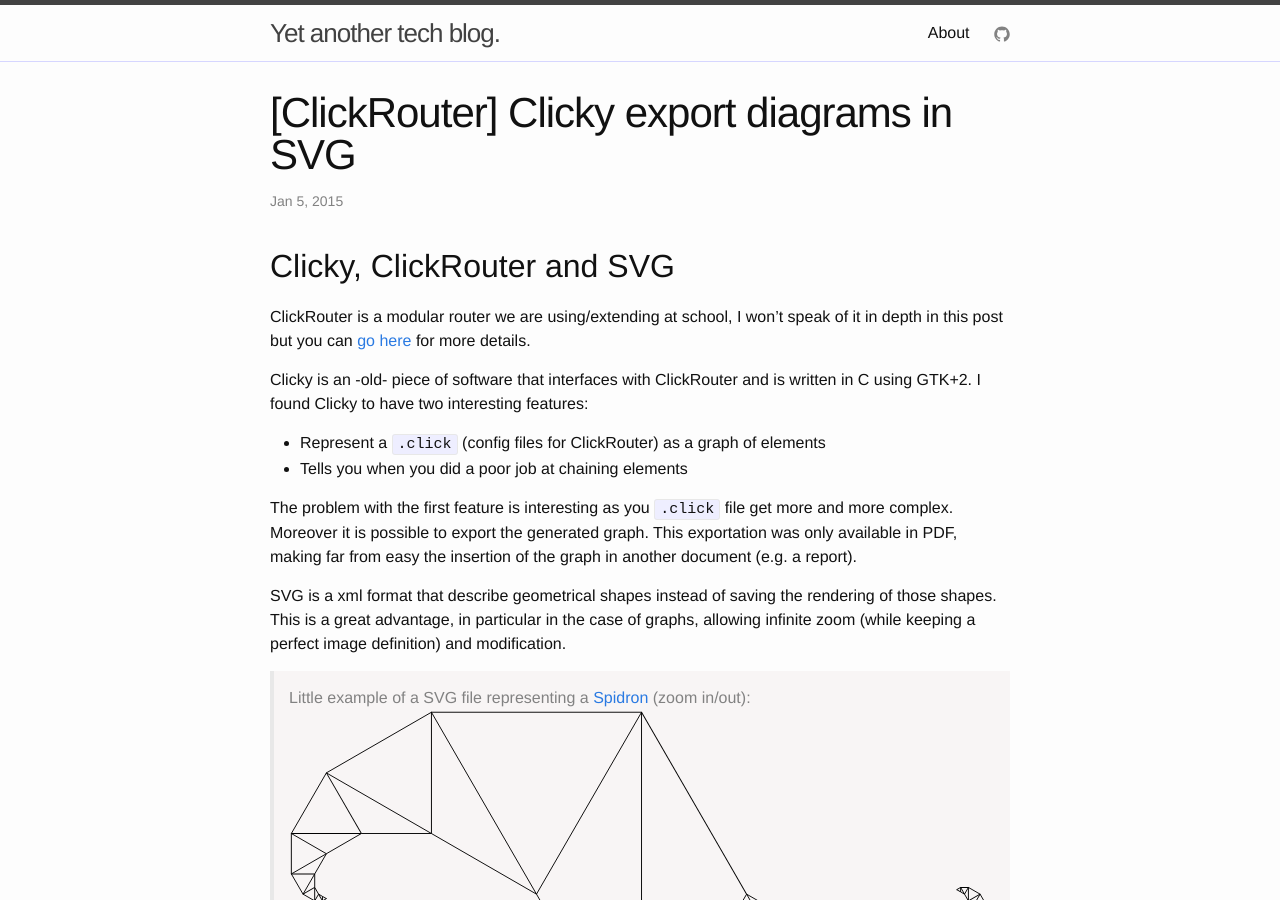
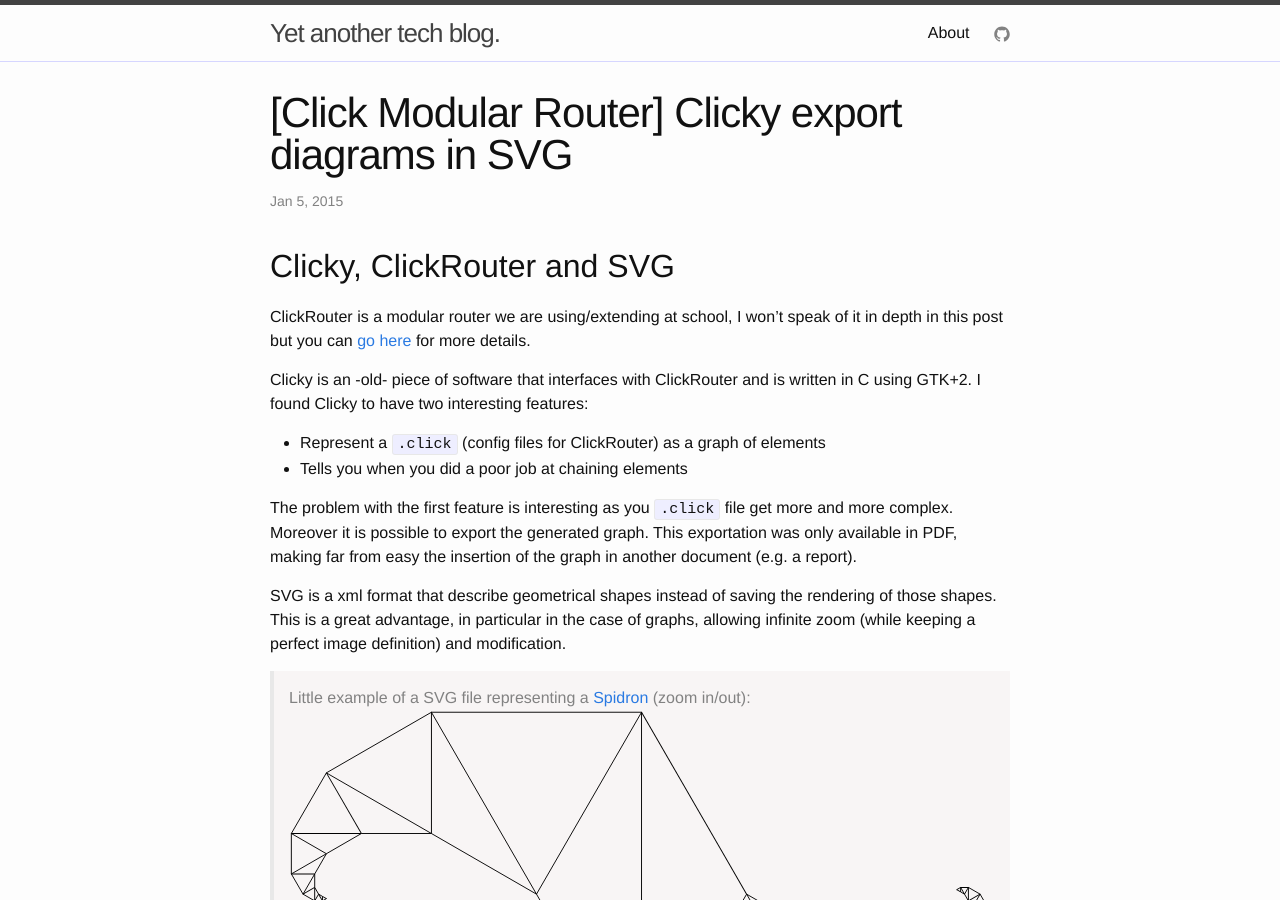
Before and after one commit to alan-mushi/alan-mushi.github.io, a Jekyll site: the page built from _posts/2015-01-05-clicky-export-svg.markdown, in a window 1280 px wide and 900 px high. Built offline with Jekyll 4.4.1, drawn with Linux system fonts in a browser that asks for light colours; comment, search, counter and statistics services are not loaded.

Commit message:
correct title, for harmony

```diff
--- a/_posts/2015-01-05-clicky-export-svg.markdown
+++ b/_posts/2015-01-05-clicky-export-svg.markdown
@@ -1,6 +1,6 @@
 ---
 layout: post
-title:  "[ClickRouter] Clicky export diagrams in SVG"
+title:  "[Click Modular Router] Clicky export diagrams in SVG"
 date:   2015-01-05
 tags:	gtk2 tutorial
 ---
```
